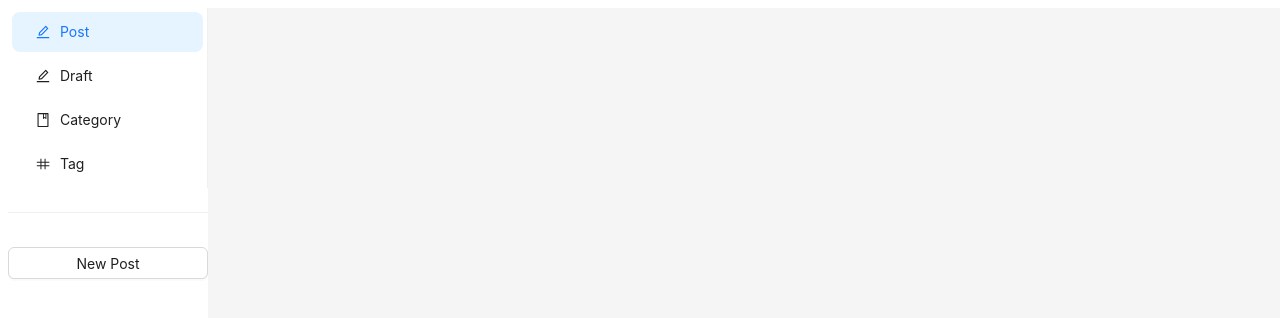
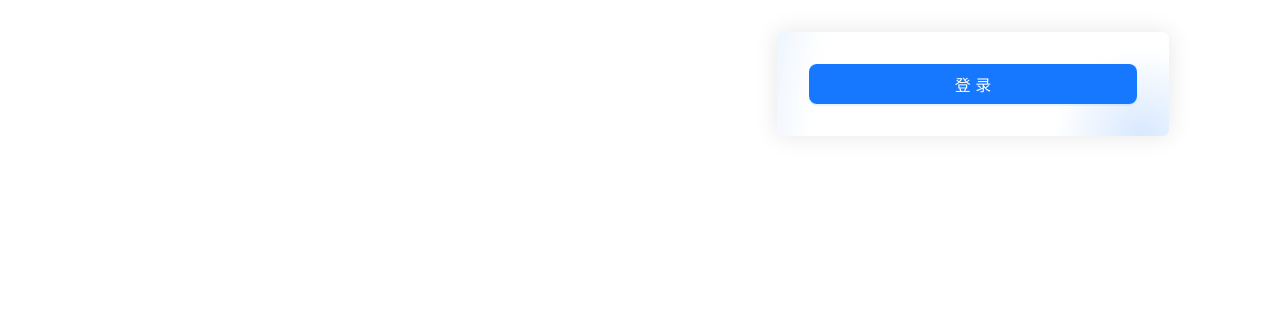
Before and after one commit to wwricu/admin-page, a React (Vite) app: page /login in a window 1280 px wide. Shown: the top 318 px of the page. Built offline with nearby package versions, Linux system fonts and the light colour scheme.

Commit message:
[feat] secondary route

```diff
--- a/src/App.tsx
+++ b/src/App.tsx
@@ -2,7 +2,7 @@ import {Layout} from "antd";
 import Sider from "antd/es/layout/Sider";
 import {Content} from "antd/es/layout/layout";
 import AdminMenu from "./components/AdminMenu.tsx";
-import {BrowserRouter, Route, Routes} from "react-router-dom";
+import {BrowserRouter as Router, Outlet, Route, Routes} from "react-router-dom";
 import {PostStatusEnum, TagTypeEnum} from "./model/enum.ts";
 import './App.css'
 import React, {Suspense} from "react";
@@ -10,47 +10,61 @@ import React, {Suspense} from "react";
 const LazyPostTable = React.lazy(() => import("./components/PostTable"));
 const LazyTagTable = React.lazy(() => import("./components/TagTable"));
 const LazyEditor = React.lazy(() => import("./components/Editor"));
+const LazyLoginPage = React.lazy(() => import("./components/LoginPage.tsx"));
 
-function App() {
-  return (
-      <BrowserRouter>
-      <Layout style={{minHeight: '100vh', width: '100vw'}}>
+
+const AppLayout = <Layout style={{minHeight: '100vh', width: '100vw'}}>
     <Layout>
         <Sider theme='light'>
             <AdminMenu/>
         </Sider>
         <Content style={{padding: '24'}}>
+            <Outlet/>
+        </Content>
+    </Layout>
+</Layout>
+
+const Loading = <div>Loading...</div>
+
+function App() {
+    return (
+        <Router>
             <Routes>
+
+                <Route path="/login" element={(
+                    <Suspense fallback={Loading}>
+                        <LazyLoginPage/>
+                    </Suspense>
+                )}/>
+                <Route path='/' element={AppLayout}>
                     <Route path="/post" element={(
-                          <Suspense fallback={<div>Loading...</div>}>
+                        <Suspense fallback={Loading}>
                             <LazyPostTable postStatus={PostStatusEnum.PUBLISHED}/>
                         </Suspense>
                     )}/>
                     <Route path="/draft" element={(
-                          <Suspense fallback={<div>Loading...</div>}>
+                        <Suspense fallback={Loading}>
                             <LazyPostTable postStatus={PostStatusEnum.DRAFT}/>
                         </Suspense>
                     )}/>
                     <Route path="/category" element={(
-                          <Suspense fallback={<div>Loading...</div>}>
+                        <Suspense fallback={Loading}>
                             <LazyTagTable tagType={TagTypeEnum.POST_CAT}/>
                         </Suspense>
                     )}/>
                     <Route path="/tag" element={(
-                          <Suspense fallback={<div>Loading...</div>}>
+                        <Suspense fallback={Loading}>
                             <LazyTagTable tagType={TagTypeEnum.POST_TAG}/>
                         </Suspense>
                     )}/>
                     <Route path="/edit/:id" element={(
-                          <Suspense fallback={<div>Loading...</div>}>
+                        <Suspense fallback={Loading}>
                             <LazyEditor/>
                         </Suspense>
                     )}/>
+                </Route>
             </Routes>
-              </Content>
-          </Layout>
-      </Layout>
-      </BrowserRouter>
+        </Router>
     )
 }
 
--- /dev/null
+++ b/src/components/LoginPage.tsx
@@ -0,0 +1,11 @@
+import {LoginFormPage} from "@ant-design/pro-components";
+import React from "react";
+
+
+const LoginPage: React.FC = () => {
+    return (
+        <LoginFormPage />
+    )
+}
+
+export default LoginPage
```
Lines whose indentation alone changed are shown as unchanged.
